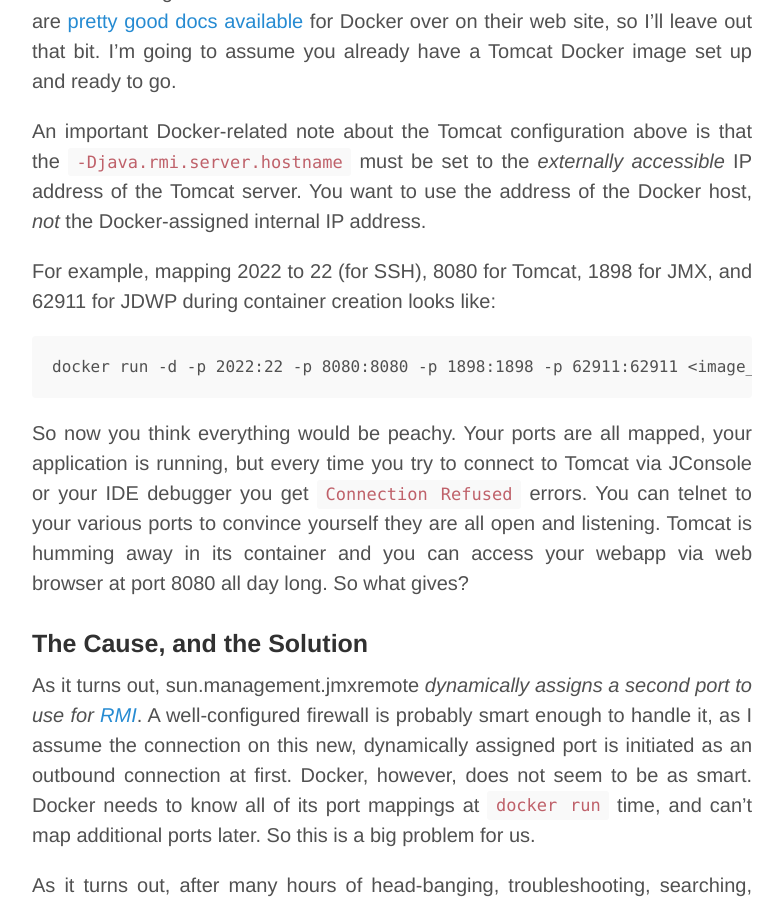
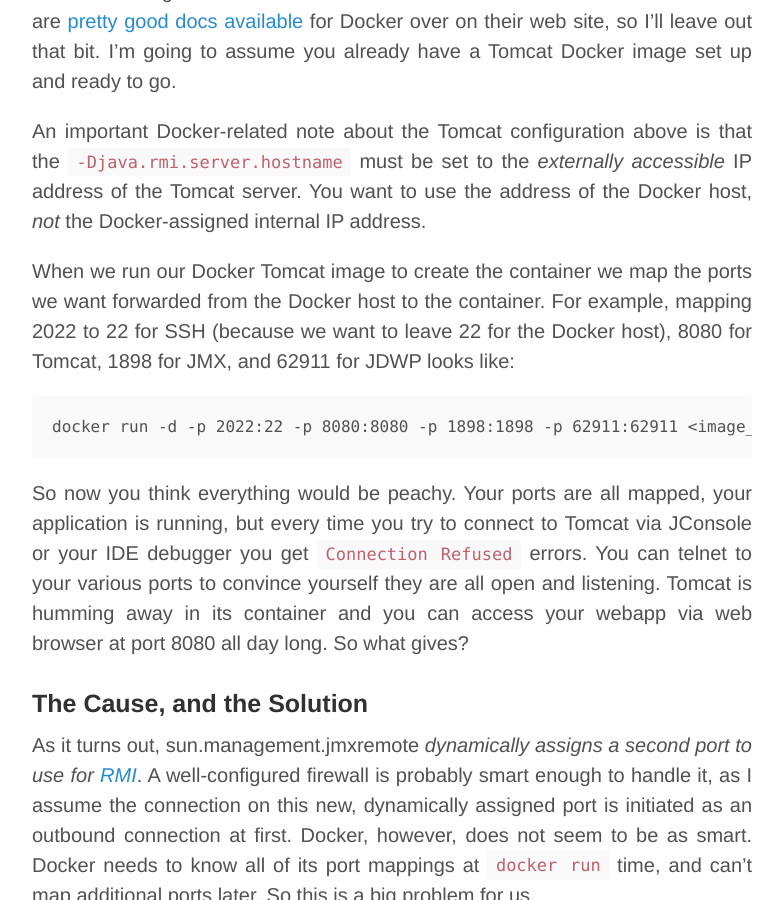
Before and after one commit to ptmccarthy/ptmccarthy.github.io, a Jekyll site: the page built from _posts/2014-07-24-remote-jmx-with-docker.md, in a window 1280 px wide and 900 px high, scrolled down 1036 px. Shown: the whole window, without its empty margins (248-1031 px from the left). Built offline with Jekyll 4.4.1, drawn with Linux system fonts in a browser that asks for light colours; Markdown is read by kramdown in place of the engine named in the settings.

Commit message:
Fix awkward wording

````diff
--- a/_posts/2014-07-24-remote-jmx-with-docker.md
+++ b/_posts/2014-07-24-remote-jmx-with-docker.md
@@ -26,7 +26,7 @@ But we're using Docker to run our Tomcat instance inside of a container. There a
 
 An important Docker-related note about the Tomcat configuration above is that the `-Djava.rmi.server.hostname` must be set to the *externally accessible* IP address of the Tomcat server. You want to use the address of the Docker host, *not* the Docker-assigned internal IP address.
 
-For example, mapping 2022 to 22 (for SSH), 8080 for Tomcat, 1898 for JMX, and 62911 for JDWP during container creation looks like:
+When we run our Docker Tomcat image to create the container we map the ports we want forwarded from the Docker host to the container. For example, mapping 2022 to 22 for SSH (because we want to leave 22 for the Docker host), 8080 for Tomcat, 1898 for JMX, and 62911 for JDWP looks like:
 
 ```
 docker run -d -p 2022:22 -p 8080:8080 -p 1898:1898 -p 62911:62911 <image_id>
````
